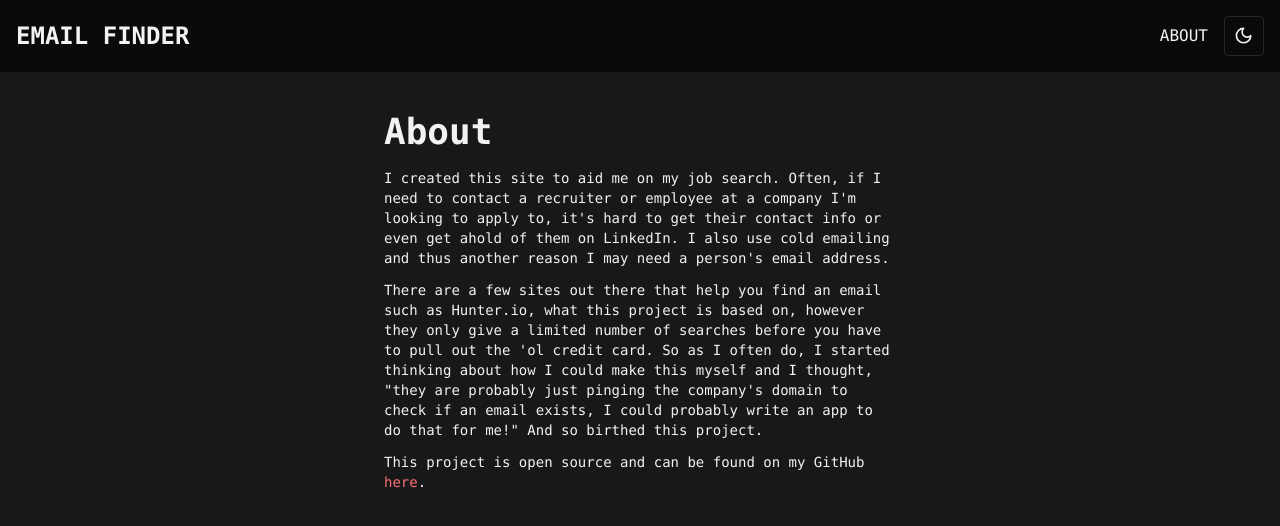
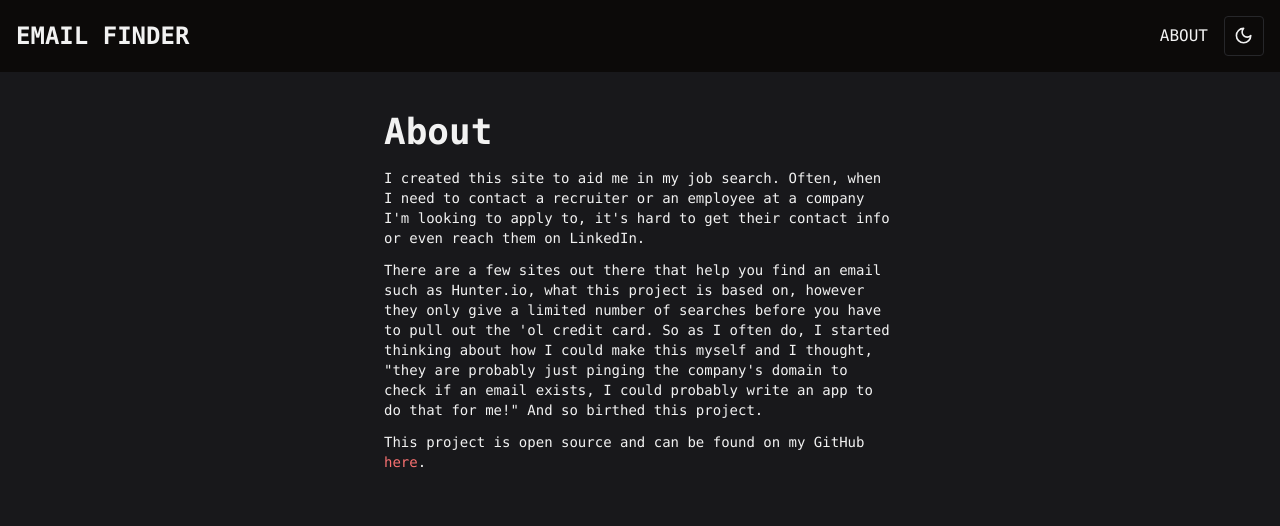
Before and after one commit to jdog117/email-finder, a React (Vite) app: page /#/about in a window 1280 px wide. Shown: the top 526 px of the page. Built offline with nearby package versions, Linux system fonts and the light colour scheme.

Commit message:
more content updates

```diff
--- a/src/pages/About.tsx
+++ b/src/pages/About.tsx
@@ -4,11 +4,10 @@ function About() {
             <div className="max-w-lg">
                 <h1 className="text-4xl font-bold font-mono mb-4">About</h1>
                 <p className="text-sm font-mono">
-                    I created this site to aid me on my job search. Often, if I
-                    need to contact a recruiter or employee at a company I'm
-                    looking to apply to, it's hard to get their contact info or
-                    even get ahold of them on LinkedIn. I also use cold emailing
-                    and thus another reason I may need a person's email address.
+                    I created this site to aid me in my job search. Often, when
+                    I need to contact a recruiter or an employee at a company
+                    I'm looking to apply to, it's hard to get their contact info
+                    or even reach them on LinkedIn.
                 </p>
                 <p className="my-3 text-sm font-mono">
                     There are a few sites out there that help you find an email
```
Also changed, not shown: vercel.json, 5 other files (tests, documents, lock files or other folders).
